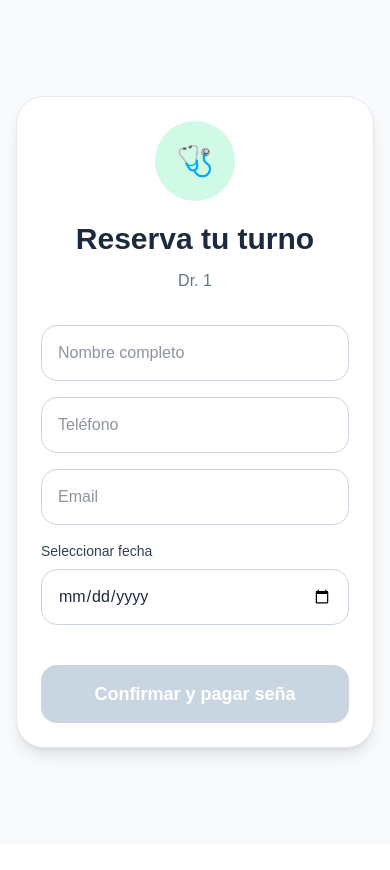
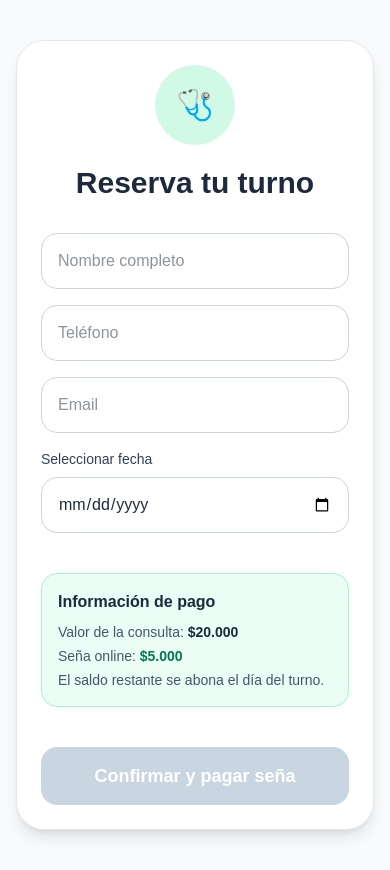
Before and after one commit to LucasVillaboa/med-turnos, a Next.js app: page /1/reservar in a window 390 px wide. Before the commit the page ends 844 px from the top, so only its background shows below. Built offline with nearby package versions, Linux system fonts and the light colour scheme.

Commit message:
ajuste colores iphone

```diff
--- a/src/app/[doctor]/reservar/page.tsx
+++ b/src/app/[doctor]/reservar/page.tsx
@@ -93,9 +93,6 @@ export default function ReservarTurno() {
             Reserva tu turno
           </h1>
 
-          <p className="text-slate-500 mt-3 text-base">
-            Dr. {doctor}
-          </p>
 
         </div>
 
@@ -240,7 +237,31 @@ export default function ReservarTurno() {
 
             </div>
           )}
+<div className="mt-6 bg-emerald-50 border border-emerald-200 rounded-2xl p-4">
 
+  <p className="text-slate-800 font-semibold mb-2">
+    Información de pago
+  </p>
+
+  <div className="space-y-1 text-sm text-slate-600">
+
+    <p>
+      Valor de la consulta:
+      <strong className="text-slate-800"> $20.000</strong>
+    </p>
+
+    <p>
+      Seña online:
+      <strong className="text-emerald-700"> $5.000</strong>
+    </p>
+
+    <p>
+      El saldo restante se abona el día del turno.
+    </p>
+
+  </div>
+
+</div>
           {/* BOTÓN */}
           <button
             disabled={!form.hora}
```
